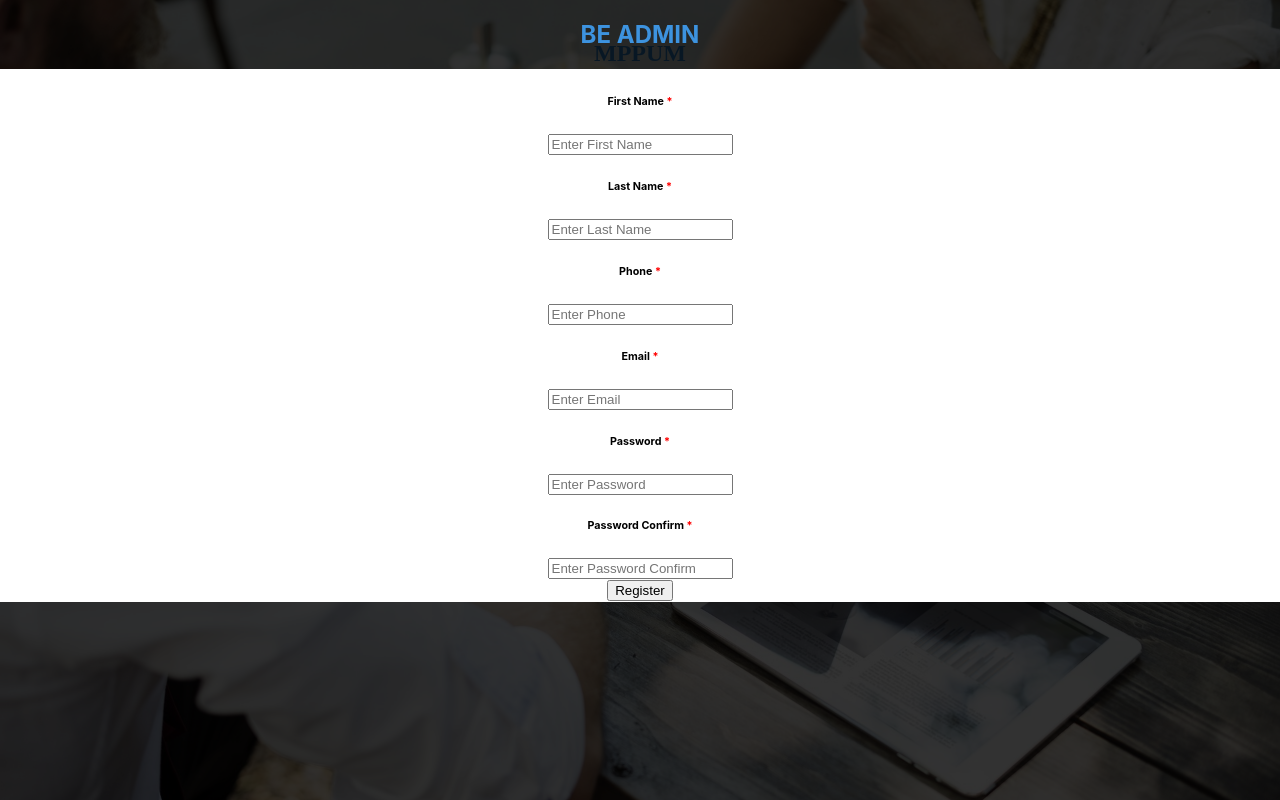
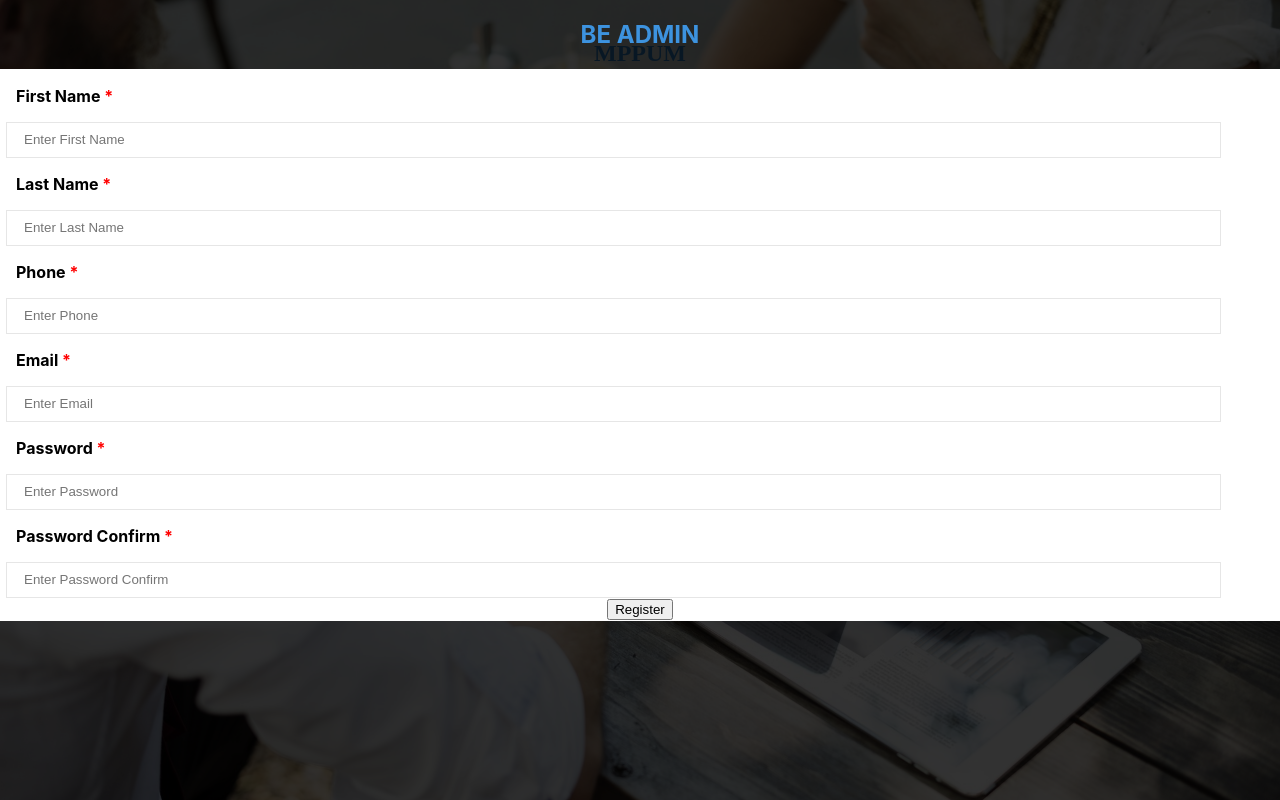
Before and after one commit to YosiZiv/Fiashell, a React (Create React App) app in the folder client/: page / in a window 1280 px wide. Both pictures are taken after a click on the button "REGISTER". Built offline with nearby package versions, Linux system fonts and the light colour scheme.

Commit message:
improve css input

```diff
--- a/client/src/components/layouts/TextInput/TextInput.js
+++ b/client/src/components/layouts/TextInput/TextInput.js
@@ -10,14 +10,17 @@ const textInput = ({
   disabled,
   value,
   handleInputChange,
-}) => (
+}) => {
+  const inputClass = error ? "text-input invalid" : "text-input";
+  console.log(inputClass);
+
+  return (
     <div className='text-input-container'>
-    <h6>
+      <p>
         <strong>
           {name} {required && <span className='text-input-header'>*</span>}
         </strong>
-    </h6>
-
+      </p>
       <input
         id={id}
         type={type}
@@ -26,12 +29,13 @@ const textInput = ({
         onChange={(e) => handleInputChange(e, id, validation)}
         placeholder={`Enter ${name}`}
         autoComplete='off'
-      className={error && "invalid"}
+        className={inputClass}
       />
       <div className='text-input-error-message'>
         {error && <small className='text-danger'>{error}</small>}
       </div>
     </div>
   );
+};
 
 export default textInput;
--- a/client/src/components/layouts/TextInput/TextInput.scss
+++ b/client/src/components/layouts/TextInput/TextInput.scss
@@ -1,10 +1,20 @@
 .text-input-container {
+  padding-left: 5px;
+  text-align: left;
+}
+.text-input-container p {
+  padding-left: 10px;
 }
 .text-input-header {
   color: red;
 }
 .text-input {
+  border: 1px solid #e6e6e6;
+  width: 95%;
+  height: 32px;
+  text-indent: 15px;
 }
+
 .invalid {
   border: 1px solid red;
   background-color: #fda49a;
```
Lines whose indentation alone changed are shown as unchanged.
